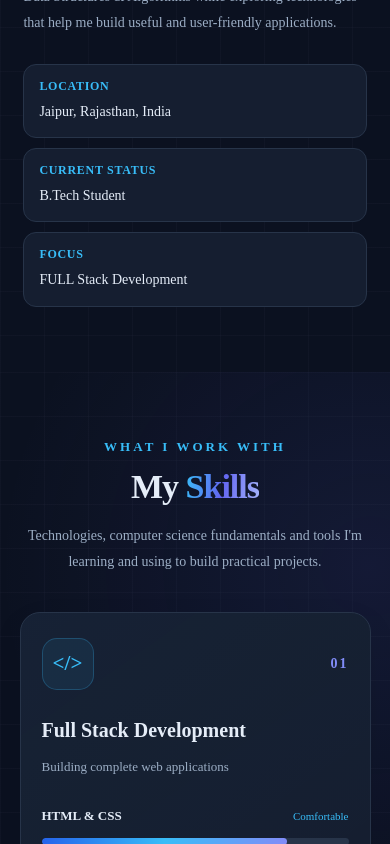
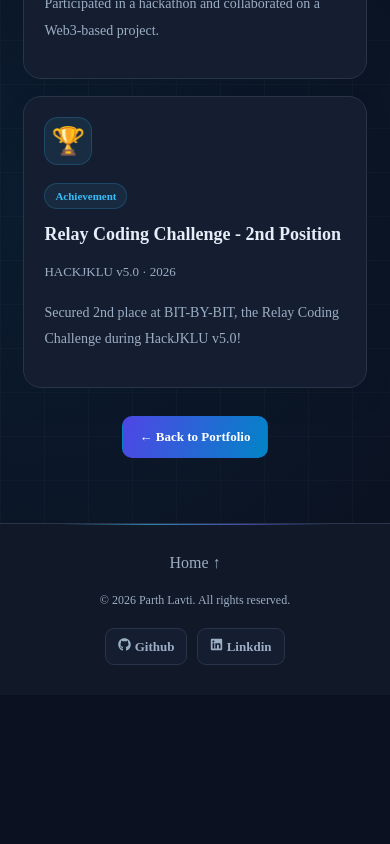
Before and after one commit to pl743/Portfolio, a React (Vite) app in the folder Client/: page /all-certificates in a window 390 px wide. Shown: the part 1695-2539 px from the top of the page. After the commit the page ends 2390 px from the top, so only its background shows below. Built offline with nearby package versions, Linux system fonts and the light colour scheme.

Commit message:
new route for certificate

```diff
--- a/Client/src/App.jsx
+++ b/Client/src/App.jsx
@@ -15,6 +15,7 @@ import Contact from './components/contact/Contact';
 import Footer from './components/footer/Footer';
 import AllProjectsPage from './components/project/AllProject';
 import AllSkillsPage from './components/skills/AllSkills';
+import AllCertificatesPage from './components/certificate/AllCertificate';
 
 function PortfolioPage() {
   const location = useLocation();
@@ -98,6 +99,11 @@ function AppContent() {
         />
 
         <Route
+          path="/all-certificates"
+          element={<AllCertificatesPage />}
+        />
+
+        <Route
           path="*"
           element={<PortfolioPage />}
         />
--- /dev/null
+++ b/Client/src/components/certificate/AllCertificate.jsx
@@ -0,0 +1,16 @@
+import { useEffect } from 'react';
+import Certification from './Certificate';
+
+function AllCertificatesPage() {
+  useEffect(() => {
+    window.scrollTo({
+      top: 0,
+      left: 0,
+      behavior: 'auto',
+    });
+  }, []);
+
+  return <Certification showAll={true} />;
+}
+
+export default AllCertificatesPage;
--- a/Client/src/components/certificate/Certificate.css
+++ b/Client/src/components/certificate/Certificate.css
@@ -1,8 +1,3 @@
-
-/* =========================
-   CERTIFICATION SECTION
-========================= */
-
 .certification {
   position: relative;
   padding: 100px 8%;
@@ -33,7 +28,6 @@
     color 0.3s ease;
 }
 
-/* Subtle grid background */
 .certification::before {
   content: "";
   position: absolute;
@@ -65,10 +59,6 @@
   max-width: 1200px;
   margin: 0 auto;
 }
-
-/* =========================
-   SECTION HEADING
-========================= */
 
 .certification-heading {
   text-align: center;
@@ -113,10 +103,6 @@
   line-height: 1.9;
 }
 
-/* =========================
-   SUBSECTION HEADINGS
-========================= */
-
 .certification-section-title {
   margin-bottom: 25px;
 }
@@ -127,20 +113,12 @@
   color: var(--text-primary);
 }
 
-/* =========================
-   CERTIFICATE GRID
-========================= */
-
 .certificate-grid {
   display: grid;
   grid-template-columns: repeat(2, minmax(0, 1fr));
   gap: 24px;
   align-items: stretch;
 }
-
-/* =========================
-   CERTIFICATE CARDS
-========================= */
 
 .certificate-card,
 .achievement-card {
@@ -171,10 +149,6 @@
     0 20px 45px rgba(37, 99, 235, 0.12),
     0 0 25px rgba(56, 189, 248, 0.04);
 }
-
-/* =========================
-   CERTIFICATE IMAGE
-========================= */
 
 .certificate-image {
   height: 220px;
@@ -210,7 +184,6 @@
   transform: scale(1.025);
 }
 
-/* Placeholder when no image is available */
 .certificate-placeholder {
   text-align: center;
   color: #38bdf8;
@@ -228,10 +201,6 @@
   line-height: 1.7;
   color: var(--text-secondary);
 }
-
-/* =========================
-   CERTIFICATE DETAILS
-========================= */
 
 .certificate-content {
   padding: 25px;
@@ -263,10 +232,6 @@
   margin-bottom: 16px;
 }
 
-/* =========================
-   CERTIFICATE SKILLS
-========================= */
-
 .certificate-skills {
   display: flex;
   flex-wrap: wrap;
@@ -285,10 +250,6 @@
 
   font-size: 11px;
 }
-
-/* =========================
-   CERTIFICATE LINKS
-========================= */
 
 .certificate-link {
   display: inline-flex;
@@ -326,10 +287,6 @@
   color: var(--text-secondary);
   font-size: 13px;
 }
-
-/* =========================
-   ACHIEVEMENTS
-========================= */
 
 .achievements-title {
   margin-top: 60px;
@@ -383,10 +340,6 @@
   overflow-wrap: anywhere;
 }
 
-/* =========================
-   TABLET
-========================= */
-
 @media (max-width: 900px) {
   .certification {
     padding: 80px 6%;
@@ -402,10 +355,6 @@
     padding: 22px;
   }
 }
-
-/* =========================
-   MOBILE
-========================= */
 
 @media (max-width: 650px) {
   .certification {
@@ -453,10 +402,6 @@
   }
 }
 
-/* =========================
-   REDUCED MOTION
-========================= */
-
 @media (prefers-reduced-motion: reduce) {
   .certification,
   .certificate-card,
@@ -471,3 +416,62 @@
     transform: none;
   }
 }
+
+.view-all-certificates,
+.back-to-certificates {
+  display: flex;
+  justify-content: center;
+  margin-top: 40px;
+}
+
+.view-all-certificates-btn,
+.back-certificates-btn {
+  display: inline-flex;
+  align-items: center;
+  justify-content: center;
+  flex-wrap: wrap;
+  gap: 10px;
+  padding: 13px 24px;
+
+  color: #ffffff;
+  background: linear-gradient(110deg, #4f46e5, #0284c7);
+
+  border: 1px solid transparent;
+  border-radius: 10px;
+
+  font-size: 14px;
+  font-weight: 700;
+  text-decoration: none;
+  text-align: center;
+
+  transition:
+    transform 0.25s ease,
+    box-shadow 0.25s ease;
+}
+
+.view-all-certificates-btn:hover,
+.back-certificates-btn:hover {
+  transform: translateY(-3px);
+  box-shadow: 0 10px 25px rgba(37, 99, 235, 0.25);
+}
+
+@media (max-width: 650px) {
+  .view-all-certificates,
+  .back-to-certificates {
+    margin-top: 28px;
+  }
+
+  .view-all-certificates-btn,
+  .back-certificates-btn {
+    max-width: 100%;
+    padding: 12px 17px;
+    font-size: 13px;
+  }
+}
+
+@media (prefers-reduced-motion: reduce) {
+  .view-all-certificates-btn,
+  .back-certificates-btn {
+    transition: none;
+  }
+}
--- a/Client/src/components/certificate/Certificate.jsx
+++ b/Client/src/components/certificate/Certificate.jsx
@@ -1,4 +1,5 @@
 import React, { useEffect, useRef, useState } from 'react';
+import { NavLink } from 'react-router-dom';
 import './Certificate.css';
 import DBMS_cert from '../../assets/DBMS_cert.png';
 import Redhat_cert from '../../assets/Redhat_cert.png';
@@ -30,8 +31,7 @@ const achievements = [
     title: 'Hackathon Participation',
     organization: 'LNMHACKS',
     year: '2026',
-    description:
-      'Participated in a hackathon and collaborated on a Web3-based project.',
+    description: 'Participated in a hackathon and collaborated on a Web3-based project.',
     type: 'Hackathon',
   },
   {
@@ -39,17 +39,25 @@ const achievements = [
     title: 'Relay Coding Challenge - 2nd Position',
     organization: 'HACKJKLU v5.0',
     year: '2026',
-    description:
-      'Secured 2nd place at BIT-BY-BIT. The Relay Coding Challenge during HackJKLU v5.0!',
+    description: 'Secured 2nd place at BIT-BY-BIT, the Relay Coding Challenge during HackJKLU v5.0!',
     type: 'Achievement',
   },
 ];
 
-function Certification() {
+function Certification({ showAll = false }) {
   const sectionRef = useRef(null);
   const [isVisible, setIsVisible] = useState(false);
 
+  // Homepage par 2 certificates; All Certificates page par sabhi.
+  const visibleCertificates = showAll
+    ? certificates
+    : certificates.slice(0, 2);
+
   useEffect(() => {
+    const element = sectionRef.current;
+
+    if (!element) return;
+
     const observer = new IntersectionObserver(
       ([entry]) => {
         if (entry.isIntersecting) {
@@ -60,9 +68,7 @@ function Certification() {
       { threshold: 0.1 }
     );
 
-    if (sectionRef.current) {
-      observer.observe(sectionRef.current);
-    }
+    observer.observe(element);
 
     return () => observer.disconnect();
   }, []);
@@ -71,15 +77,19 @@ function Certification() {
     <section
       className={`certification ${
         isVisible ? 'certification-visible' : ''
-      }`}
-      id="certification"
+      } ${showAll ? 'all-certificates-page' : ''}`}
+      id={showAll ? 'all-certificates' : 'certification'}
       ref={sectionRef}
     >
       <div className="certification-container">
-
+        {/* Section Heading */}
         <div className="certification-heading">
           <p className="section-subtitle">PROOF OF LEARNING</p>
-          <h2>Certifications & <span>Achievements</span></h2>
+
+          <h2>
+            Certifications & <span>Achievements</span>
+          </h2>
+
           <p>
             Certifications, learning milestones and experiences
             that reflect my growth.
@@ -91,11 +101,8 @@ function Certification() {
         </div>
 
         <div className="certificate-grid">
-          {certificates.map((certificate) => (
-            <article
-              className="certificate-card"
-              key={certificate.id}
-            >
+          {visibleCertificates.map((certificate) => (
+            <article className="certificate-card" key={certificate.id}>
               <div className="certificate-image">
                 {certificate.image ? (
                   <img
@@ -120,6 +127,7 @@ function Certification() {
                 </span>
 
                 <h4>{certificate.title}</h4>
+
                 <p className="certificate-date">
                   Issued: {certificate.date}
                 </p>
@@ -149,6 +157,8 @@ function Certification() {
           ))}
         </div>
 
+        {showAll && (
+          <>
             <div className="certification-section-title achievements-title">
               <h3>Achievements & Participation</h3>
             </div>
@@ -168,16 +178,42 @@ function Certification() {
                   </span>
 
                   <h4>{achievement.title}</h4>
+
                   <p className="achievement-organization">
                     {achievement.organization} · {achievement.year}
                   </p>
+
                   <p className="achievement-description">
                     {achievement.description}
                   </p>
                 </article>
               ))}
             </div>
+          </>
+        )}
 
+        {!showAll && (
+          <div className="view-all-certificates">
+            <NavLink
+              to="/all-certificates"
+              className="view-all-certificates-btn"
+            >
+              View All Certificates & Achievements
+              <span aria-hidden="true">↗</span>
+            </NavLink>
+          </div>
+        )}
+
+        {showAll && (
+          <div className="back-to-certificates">
+            <NavLink
+              to="/certificates"
+              className="back-certificates-btn"
+            >
+              ← Back to Portfolio
+            </NavLink>
+          </div>
+        )}
       </div>
     </section>
   );
```
Lines whose indentation alone changed are shown as unchanged.
